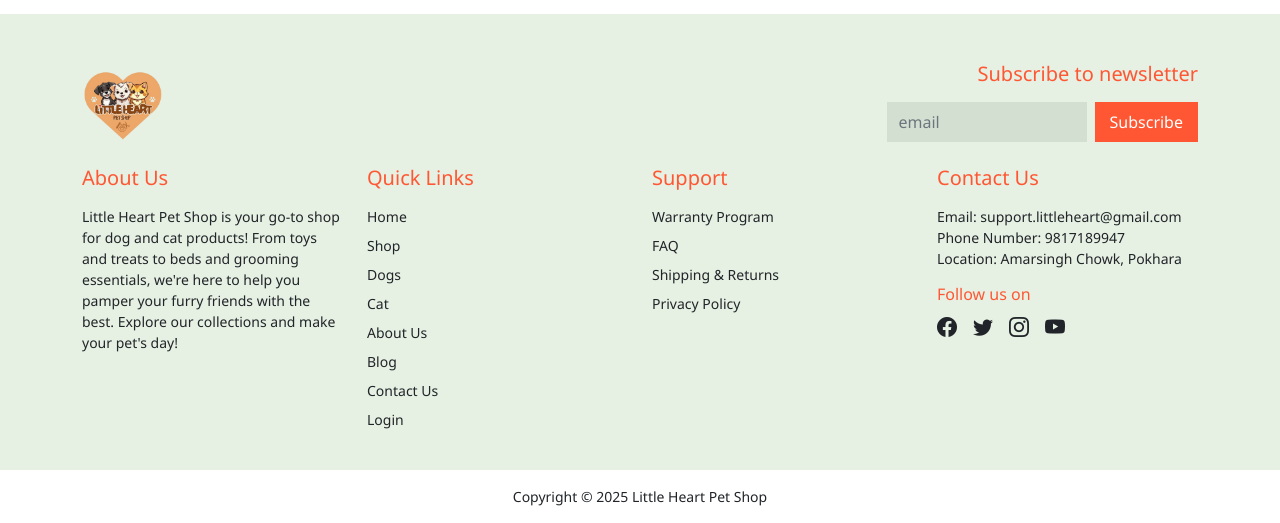
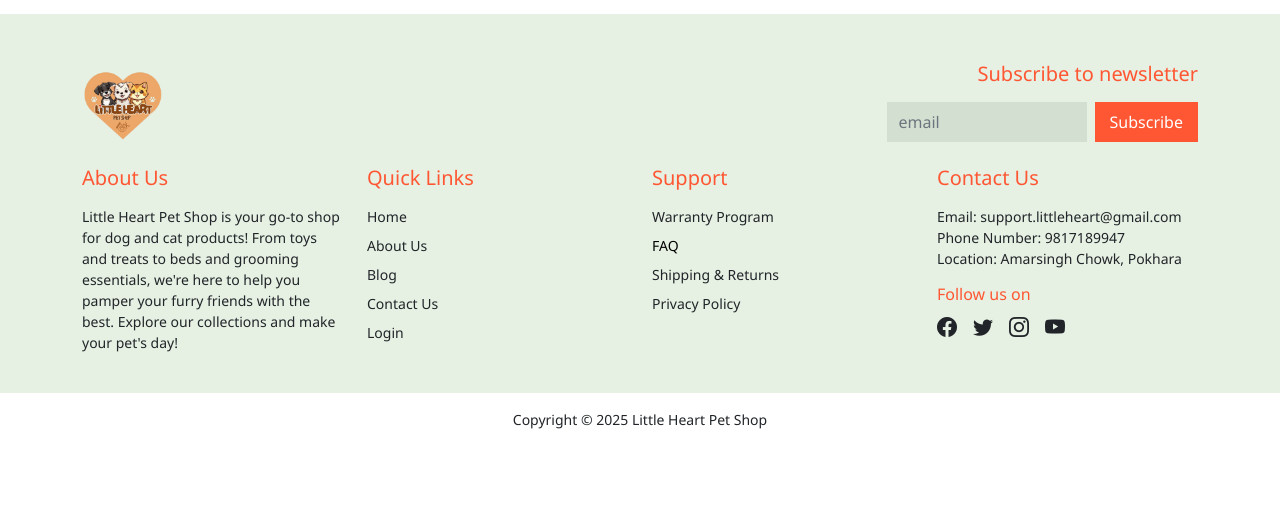
Before and after one commit to BiwashGurung/Little_Heart_Pet_Shop, a Django app: page /contact/ in a window 1280 px wide. Shown: the part 1904-2427 px from the top of the page. After the commit the page ends 2333 px from the top, so only its background shows below. Run offline with Django 5.2, Linux system fonts and the light colour scheme.

Commit message:
FEAT: Added footer quick links

```diff
--- a/templates/frontend_littleheart/contact.html
+++ b/templates/frontend_littleheart/contact.html
@@ -72,7 +72,7 @@
   </div>
 
   <!-- FAQ Section -->
-  <div class="py-5 px-3" style="background-color: #fdf1ea; margin-top: 20px;">
+  <div id="faq-section" class="py-5 px-3" style="background-color: #fdf1ea; margin-top: 20px;">
     <div class="container">
       <h3 class="text-center fw-bold text-danger mb-3">FAQ</h3>
       <p class="text-center text-muted mb-5">
--- a/templates/includes/frontend_littleheart/footer.html
+++ b/templates/includes/frontend_littleheart/footer.html
@@ -34,13 +34,13 @@
                 <h5 class="text-orange mb-3">Quick Links</h5>
                 <ul class="list-unstyled text-dark small">
                     <li class="mb-2"><a href="{% url 'home' %}" class="text-dark text-decoration-none">Home</a></li>
-                    <li class="mb-2"><a href="" class="text-dark text-decoration-none">Shop</a></li>
-                    <li class="mb-2"><a href="" class="text-dark text-decoration-none">Dogs</a></li>
-                    <li class="mb-2"><a href="" class="text-dark text-decoration-none">Cat</a></li>
-                    <li class="mb-2"><a href="" class="text-dark text-decoration-none">About Us</a></li>
+                    {% comment %} <li class="mb-2"><a href="" class="text-dark text-decoration-none">Shop</a></li> {% endcomment %}
+                    {% comment %} <li class="mb-2"><a href="" class="text-dark text-decoration-none">Dogs</a></li> {% endcomment %}
+                    {% comment %} <li class="mb-2"><a href="" class="text-dark text-decoration-none">Cat</a></li> {% endcomment %}
+                    <li class="mb-2"><a href="{% url 'about' %}" class="text-dark text-decoration-none">About Us</a></li>
                     <li class="mb-2"><a href="{% url 'blog_list' %}" class="text-dark text-decoration-none">Blog</a></li>
-                    <li class="mb-2"><a href="" class="text-dark text-decoration-none">Contact Us</a></li>
-                    <li><a href="" class="text-dark text-decoration-none">Login</a></li>
+                    <li class="mb-2"><a href="{% url 'contact' %}" class="text-dark text-decoration-none">Contact Us</a></li>
+                    <li><a href="{% url 'login' %}" class="text-dark text-decoration-none">Login</a></li>
                 </ul>
             </div>
 
@@ -49,7 +49,8 @@
                 <h5 class="text-orange mb-3">Support</h5>
                 <ul class="list-unstyled text-dark small">
                     <li class="mb-2">Warranty Program</li>
-                    <li class="mb-2">FAQ</li>
+                    {% comment %} <li class="mb-2">FAQ</li> {% endcomment %}
+                    <li class="mb-2"><a href="{% url 'contact' %}#faq-section" style="text-decoration: none; color:black;">FAQ</a></li>
                     <li class="mb-2">Shipping & Returns</li>
                     <li>Privacy Policy</li>
                 </ul>
```
